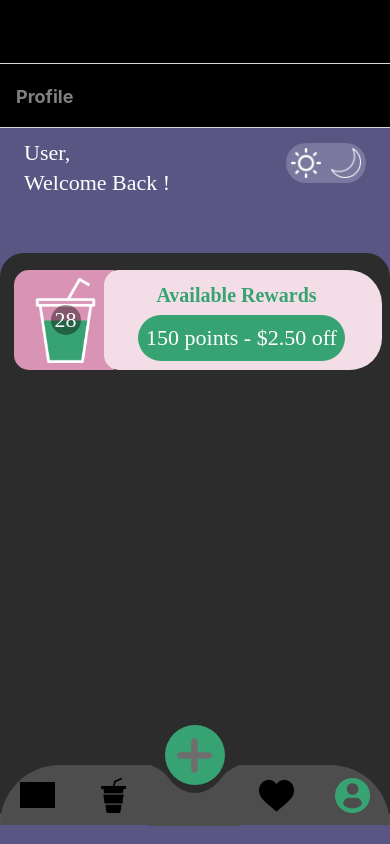
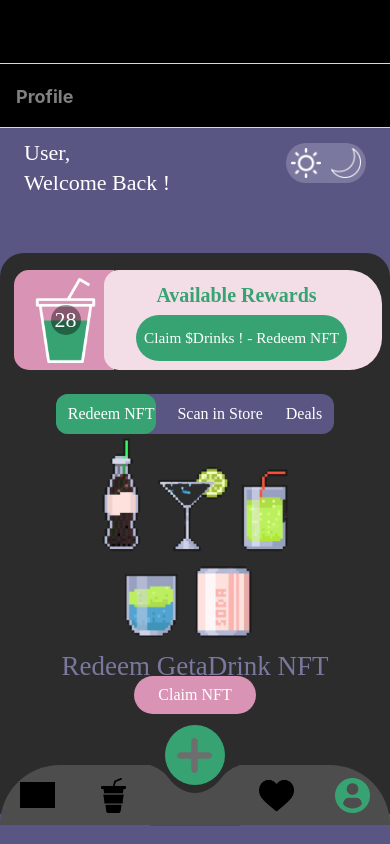
Before and after one commit to tgoky/getadrink-ios-android, a React Native app: screen /Profile in a window 390 px wide. Built offline with nearby package versions, Linux system fonts and the light colour scheme; grey boxes are pictures that could not be loaded.

Commit message:
Homescreen tabs

```diff
--- /dev/null
+++ b/components/CustomButton.js
@@ -0,0 +1,42 @@
+import React from 'react';
+
+
+import {
+    TouchableOpacity,
+    Text,
+} from 'react-native';
+
+import{ COLORS } from "../constants";
+
+const CustomButton = ({ containerStyle, labelStyle, label,
+     onPress, isPrimaryButton, isSecondaryButton}) => {
+        return (
+            <TouchableOpacity
+            style={{
+                alignItems: 'center',
+                justifyContent: 'center',
+                top: -120,
+                backgroundColor: isPrimaryButton ? COLORS.pink :
+                COLORS.transparent,
+                borderColor: isSecondaryButton ? COLORS.primary : COLORS.transparent,
+                borderWidth: isSecondaryButton ? 1 : 0,
+                ...containerStyle
+            }}
+            onPress={onPress}
+            >
+                <Text style={{
+                    color: isPrimaryButton ? COLORS.white : COLORS.primary,
+                    ...labelStyle
+                }}>
+                    {label}</Text>
+            </TouchableOpacity>
+        )
+     }
+
+
+
+
+
+
+
+export default CustomButton;
--- a/components/Index.js
+++ b/components/Index.js
@@ -1,6 +1,7 @@
 import HeaderBar from './HeaderBar'
-
+import CustomButton from './CustomButton'
 
 export {
-    HeaderBar
+    HeaderBar,
+    CustomButton
 }
--- a/constants/constants.js
+++ b/constants/constants.js
@@ -1,11 +1,11 @@
 const promoTabs = [
     {
         id: 1,
-        title: "Scan in store",
+        title: "Redeem NFT",
     },
     {
         id: 2,
-        title: "Drink of the Day",
+        title: "Scan in Store",
     },
     {
         id: 3,
--- a/constants/dummy.js
+++ b/constants/dummy.js
@@ -218,12 +218,38 @@ const promos = [
 
 ]
 
+const pixeldrink = [
+    {
+        id: 1,
+        name: "Redeem GetaDrink NFT",
+        description: "Best of Drinks NFT",
+        calories: "click button to navigate",
+        image: require("../assets/images/pixeldrinks1.png")
+    },
+    {
+        id: 2,
+        name: "Redeem GetaDrink NFT",
+        description: "Best of Drinks NFT",
+        calories: "click button to navigate",
+        image: require("../assets/images/pixeldrinks1.png")
+    },
+    {
+        id: 3,
+        name: "Redeem GetaDrink NFT",
+        description: "Best of Drinks NFT",
+        calories: "click button to navigate",
+        image: require("../assets/images/pixeldrinks1.png")
+    },
+
+]
+
 const dummyData = {
     availableRewards,
     locations,
     menuList,
     milkList,
     promos,
+    pixeldrink
 };
 
 export default dummyData;
--- a/constants/images.js
+++ b/constants/images.js
@@ -1,7 +1,10 @@
 const strawberryBackground = require("../assets/images/strawberry-background.png")
+const pixelDrinksOne = require("../assets/images/pixeldrinks1.png")
+
 
 export default {
-    strawberryBackground
+    strawberryBackground,
+    pixelDrinksOne
 }
 
 
--- a/constants/theme.js
+++ b/constants/theme.js
@@ -58,12 +58,12 @@ export const FONTS = {
     largeTitle: { fontFamily: "Roboto-Black", fontSize: SIZES.largeTitle },
     h1: { fontFamily: "Roboto-Black", fontSize: SIZES.h1, lineHeight: 36 },
     h2: { fontFamily: "Copperplate-Bold", fontSize: SIZES.h2, lineHeight: 30},
-    h3: { fontFamily: "Roboto-Bold", fontSize: SIZES.h3, lineHeight: 22 },
+    h3: { fontFamily: "Copperplate-Bold", fontSize: SIZES.h3, lineHeight: 22 },
     h4: { fontFamily: "Roboto-Bold", fontSize: SIZES.h4, lineHeight: 22 },
     body1: { fontFamily: "Roboto-Regular", fontSize: SIZES.body1, lineHeight: 36 },
     body2: { fontFamily: "Roboto-Regular", fontSize: SIZES.body2, lineHeight: 30 },
     body3: { fontFamily: "Roboto-Regular", fontSize: SIZES.body3, lineHeight: 22 },
-    body4: { fontFamily: "Roboto-Regular", fontSize: SIZES.body4, lineHeight: 22 },
+    body4: { fontFamily: "Copperplate-Bold", fontSize: SIZES.body4, lineHeight: 22 },
     body5: { fontFamily: "Roboto-Regular", fontSize: SIZES.body5, lineHeight: 22 },
 };
 
--- a/screens/Home.js
+++ b/screens/Home.js
@@ -6,7 +6,9 @@ import {
     TouchableOpacity,
     StyleSheet,
     ScrollView,
-    ImageBackground
+    ImageBackground,
+    Animated,
+    Image
 } from 'react-native';
 
 
@@ -15,11 +17,73 @@ import {
 import { SafeAreaView } from 'react-native-safe-area-context'
 
 
-import {HeaderBar} from "../components/HeaderBar";
+import {HeaderBar, CustomButton } from "../components/Index";
 import { COLORS, SIZES, constants, icons, FONTS, images, dummyData } from '../constants';
+
+
+const promoTabs = constants.promoTabs
+
+const TabIndicator = ({}) => {
+    return (
+        <View
+        style={{
+            position: 'absolute',
+            height: "100%",
+            width: 100,
+            left: 0,
+            borderRadius: SIZES.radius,
+            backgroundColor: COLORS.primary
+        }}
+        />
+    )
+}
+
+const Tabs = () => {
+    return (
+    <View
+    style={{
+        flexDirection: 'row',
+        alignItems: 'center',
+        justifyContent: 'space-between',
+        marginTop: SIZES.padding,
+        backgroundColor: COLORS.purple,
+        borderRadius: SIZES.radius
+    }}
+    >
+
+{/* tab indicator */}
+<TabIndicator />
+
+{/* tabs */}
+{promoTabs.map((item, index) => {
+    return (
+        <TouchableOpacity
+        key={`PromoTab-${index}`}
+        onpress={() => console.log(item)}
+        >
+            <View
+            style={{
+                paddingHorizontal: 11.5,
+                alignItems: 'center',
+                justifyContent: 'center',
+                height: 40
+            }}>
+                <Text style={{color: COLORS.white, ...FONTS.
+                h3}}>{item.title}</Text>
+            </View>
+        </TouchableOpacity>
+    )
+})}
+    </View>
+    )
+}
+
+
 
 export const Home = ({ navigation }) => {
 
+
+    const scrollX = React.useRef(new Animated.Value(0)).current;
 
     function renderAvailableRewards() {
         return (
@@ -102,8 +166,8 @@ export const Home = ({ navigation }) => {
                     borderRadius: SIZES.radius * 2,
                     backgroundColor: COLORS.primary
                 }}>
-                    <Text style={{ color: COLORS.white, ...FONTS.h2}}>
-                        150 points - $2.50 off
+                    <Text style={{ color: COLORS.white, fontFamily: "Copperplate-Bold", fontSize: 15.3, lineHeight: 30}}>
+                       Claim $Drinks ! - Redeem NFT
                     </Text>
                 </View>
               </View>
@@ -112,19 +176,87 @@ export const Home = ({ navigation }) => {
         )
     }
 
-    // function renderPromoDeals() {
-    //     return (
-    //         <View
-    //         style={{
-    //             flex: 1,
-    //             alignItems: 'center',
-    //         }}
-    //         >
-    //             {/* Header - tabs */}
-    //             <Tabs
-    //         </View>
-    //     )
-    // }
+    function renderPromoDeals() {
+        return (
+            <View
+            style={{
+                flex: 1,
+                alignItems: 'center',
+            }}
+            >
+                {/* Header - tabs */}
+                <Tabs />
+                <Animated.FlatList
+                data={dummyData.pixeldrink}
+                horizontal
+                pagingEnabled
+                scrollEventThrottle={16}
+                snapToAlignment="center"
+                showsHorizontalScrollIndicator={false}
+                keyExtractor={item => `$(item.id)`}
+                onScroll={Animated.event([
+                    { nativeEvent: { contentOffset: { x: scrollX}}}
+                ], {
+                    useNativeDriver: false
+                })}
+                renderItem={({item, index}) => {
+                    return (
+
+                    <View
+                    style={{
+                        flex: 1,
+                        alignItems: 'center',
+                        width: SIZES.width,
+                        paddingTop: SIZES.padding
+                    }}>
+                        {/* Image */}
+                        <Image
+                        source={images.pixelDrinksOne}
+                        resizeMode="contain"
+                        style={{
+                            width: "100%",
+                            top: -170
+
+                        }}
+
+                        />
+
+                        {/* Name */}
+                        <Text style={{ color: COLORS.lightPurple, ...
+                        FONTS.h3, fontSize: 27, top: -303}}>{item.name}</Text>
+
+                        {/* Description */}
+                        {/* <Text style={{ marginTop: 3, color: COLORS.lightGray, ...FONTS.body4, top: -307}}>{item.description}</Text> */}
+
+                        {/* Calories */}
+                        {/* <Text style={{ marginTop: 3,
+                            color: COLORS.lightGray, ...FONTS.body4, top: -310}}> {item.calories}</Text> */}
+
+                        {/* Button */}
+                        <CustomButton
+                        label="Claim NFT"
+                        isPrimaryButton={true}
+                        containerStyle={{
+                            marginTop: 10,
+                            top: -314,
+                            paddingHorizontal: SIZES.padding,
+                            paddingVertical: SIZES.base,
+                            borderRadius: SIZES.radius * 2
+                        }}
+                        labelStyle={{
+                            ...FONTS.h3
+                        }}
+                        onPress={() => navigation.navigate
+                        ("Location")}
+                        />
+                        </View>
+        )
+
+                }}
+                />
+            </View>
+        )
+    }
 
     return (
         <View style={styles.container}>
@@ -143,8 +275,8 @@ export const Home = ({ navigation }) => {
              }}
           >
             {renderAvailableRewards()}
-
-
+            {renderPromoDeals()}
+            <CustomButton />
 
 
           </ScrollView>
```
Also changed, not shown: assets/images/pixeldrinks1.png (added).
